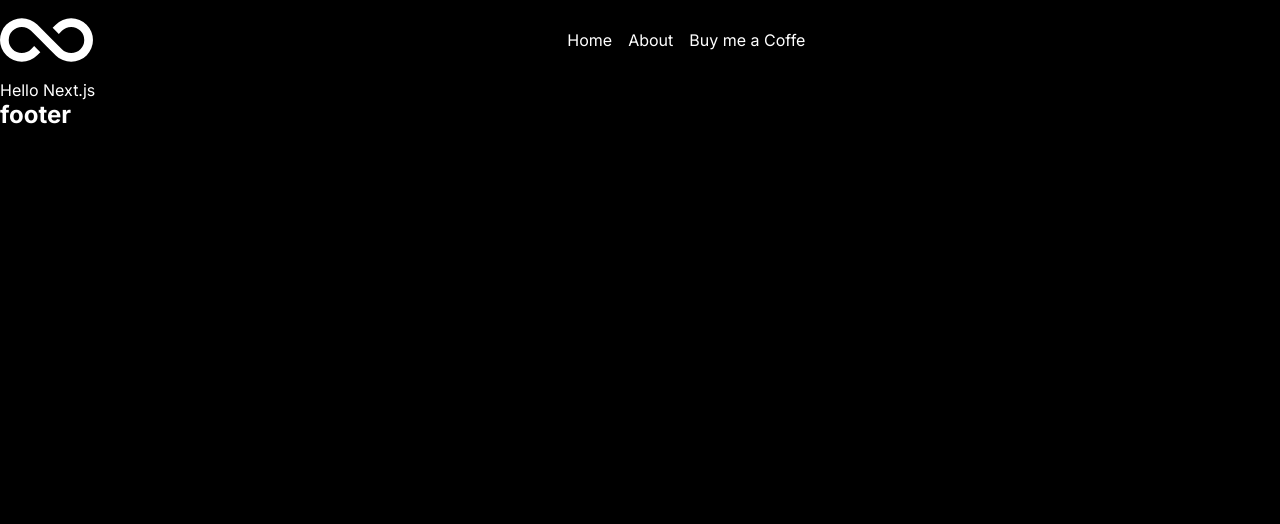
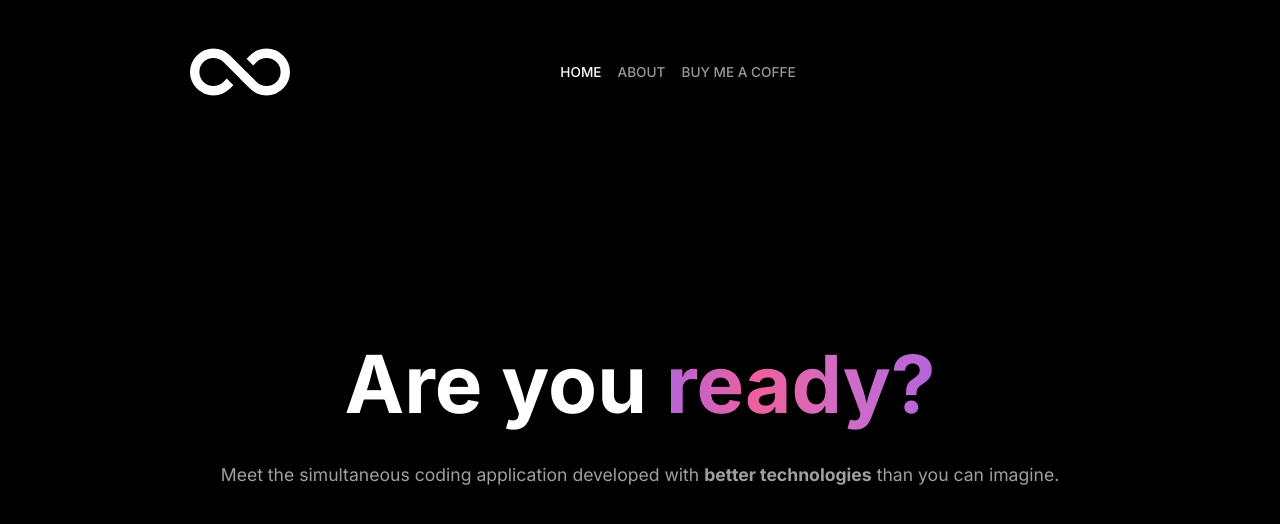
Before and after one commit to fresholia/react-live-codeshare, a Next.js app: page / in a window 1280 px wide. Shown: the top 524 px of the page. Built offline with nearby package versions, Linux system fonts and the light colour scheme; some icons are missing.

Commit message:
Rewrite landing/home page

```diff
--- a/package.json
+++ b/package.json
@@ -39,6 +39,7 @@
     "typescript": "4.4.4"
   },
   "devDependencies": {
+    "@iconify/react": "^3.2.1",
     "@types/express": "^4.17.13",
     "@types/node": "^16.11.6",
     "@types/react": "17.0.33",
--- a/src/components/header/header.module.scss
+++ b/src/components/header/header.module.scss
@@ -5,14 +5,15 @@ header {
     position: relative;
     width: 100%;
     height: 80px;
+    padding-bottom: 3rem;
 
     display: flex;
     justify-content: space-between;
   }
 
-  div.items {
+  div.items,
+  div.socialItems {
     display: flex;
-    width: 100%;
     height: 100%;
     text-align: center;
     justify-content: center;
@@ -21,6 +22,15 @@ header {
     a {
       text-decoration: none;
       color: #fff;
+      font-size: 0.85rem;
+      text-transform: uppercase;
+      opacity: 0.6;
+      transition: 0.2s ease opacity;
+      font-weight: 500;
+      &.active,
+      &:hover {
+        opacity: 1;
+      }
     }
   }
 }
--- a/src/components/header/index.tsx
+++ b/src/components/header/index.tsx
@@ -1,5 +1,9 @@
 import styles from './header.module.scss';
 import Image from 'next/image';
+import { Icon } from '@iconify/react';
+import { useRouter } from 'next/router';
+
+import navigatorItems from 'model/navigatorItems';
 
 type Placement = 'vertical' | 'horizontal';
 interface HeaderProps {
@@ -7,13 +11,23 @@ interface HeaderProps {
 }
 
 const Header = ({ placement }: HeaderProps): JSX.Element => {
+  const { asPath } = useRouter();
   return (
     <header className={styles[placement]}>
       <Image src="/logo.svg" width={100} height={50} alt="logo" />
       <div className={styles.items}>
-        <a href="#">Home</a>
-        <a href="#">About</a>
-        <a href="#">Buy me a Coffe</a>
+        {navigatorItems.map((value, index) => (
+          <a
+            className={value.href == asPath ? styles.active : ''}
+            key={index}
+            href="#"
+          >
+            {value.name}
+          </a>
+        ))}
+      </div>
+      <div className={styles.socialItems}>
+        <Icon width={24} icon="fa-brands:github" />
       </div>
     </header>
   );
--- /dev/null
+++ b/src/layouts/landing.tsx
@@ -0,0 +1,9 @@
+interface LandingProps {
+  children: JSX.Element;
+}
+
+const Landing = ({ children }: any): JSX.Element => {
+  return <div className="landing">{children}</div>;
+};
+
+export default Landing;
--- /dev/null
+++ b/src/model/navigatorItems.ts
@@ -0,0 +1,12 @@
+interface NavigatorProps {
+  name: string;
+  href: string;
+}
+
+const NavigatorItems: NavigatorProps[] = [
+  { name: 'Home', href: '/' },
+  { name: 'About', href: '/about' },
+  { name: 'Buy me a coffe', href: '/donate' },
+];
+
+export default NavigatorItems;
--- a/src/pages/index.tsx
+++ b/src/pages/index.tsx
@@ -1,18 +1,30 @@
 import { NextPageWithLayout } from 'types/definitions';
 
 import Header from 'components/header';
+import Landing from 'layouts/landing';
+
+import styles from 'styles/home.module.scss';
 
 const Home: NextPageWithLayout = () => {
-  return <div>Hello Next.js</div>;
+  return (
+    <div className={styles.homeContainer}>
+      <h1 className={styles.bigText}>
+        Are you <span>ready?</span>
+      </h1>
+      <span className={styles.gray}>
+        Meet the simultaneous coding application developed with{' '}
+        <b>better technologies</b> than you can imagine.
+      </span>
+    </div>
+  );
 };
 
 Home.getLayout = (page) => {
   return (
-    <>
+    <Landing>
       <Header placement={'horizontal'} />
       {page}
-      <h2>footer</h2>
-    </>
+    </Landing>
   );
 };
 
--- a/src/styles/globals.scss
+++ b/src/styles/globals.scss
@@ -10,3 +10,9 @@ body {
   color: #fff;
   font-family: 'Inter', sans-serif;
 }
+
+div.landing {
+  max-width: 900px;
+  margin: 0 auto;
+  padding-top: 2rem;
+}
--- /dev/null
+++ b/src/styles/home.module.scss
@@ -0,0 +1,37 @@
+div.homeContainer {
+  position: relative;
+  display: flex;
+  width: 100%;
+  min-height: 500px;
+
+  align-items: center;
+  justify-content: center;
+  flex-direction: column;
+}
+
+h1.bigText {
+  font-size: 5rem;
+  font-weight: 700;
+  color: #fff;
+  text-align: center;
+  margin-bottom: 2rem;
+
+  span {
+    position: relative;
+    background-image: linear-gradient(
+      to left,
+      #b465da 0%,
+      #cf6cc9 33%,
+      #ee609c 66%,
+      #b465da 100%
+    );
+    background-clip: text;
+    -webkit-background-clip: text;
+    -webkit-text-fill-color: transparent;
+  }
+}
+
+span.gray {
+  color: #cfcfcfc4;
+  font-size: 1.1rem;
+}
```
Also changed, not shown: 2 other files (tests, documents, lock files or other folders).
